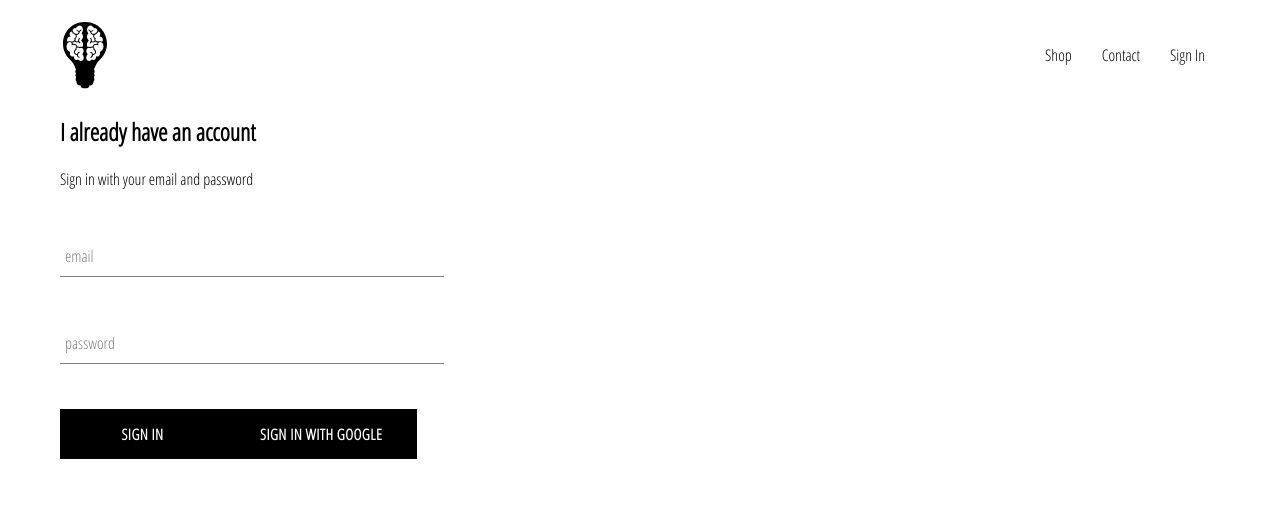
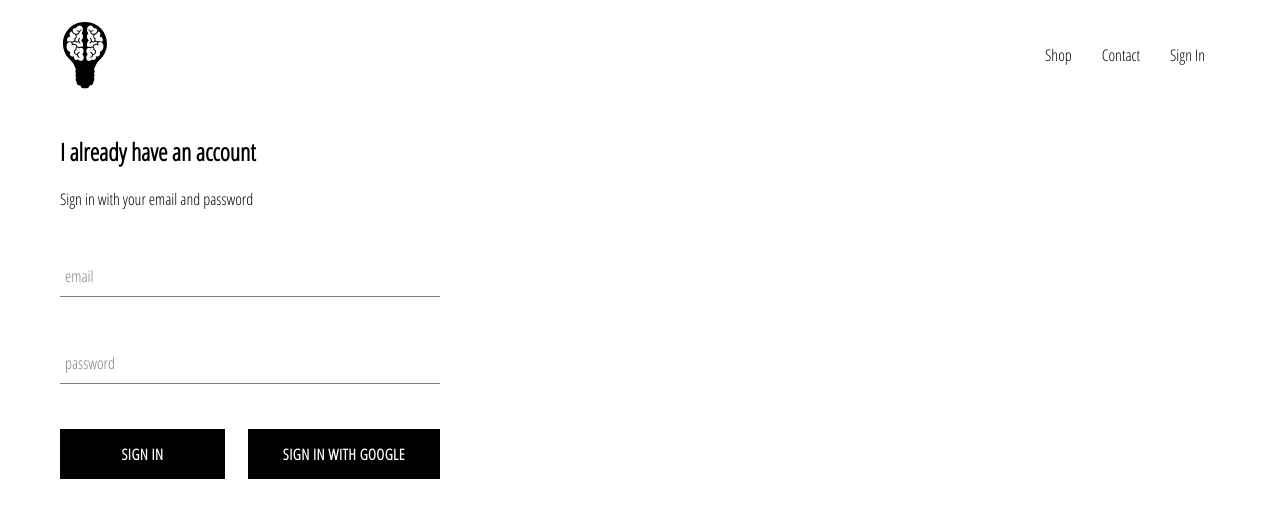
Before and after one commit to Mavroian/e-commerce, a React (Create React App) app: page /signin in a window 1280 px wide. Shown: the top 518 px of the page. Built offline with nearby package versions, Linux system fonts and the light colour scheme; no server answers.

Commit message:
added sign in styles

```diff
--- a/src/components/sign-in/sign-in.styles.scss
+++ b/src/components/sign-in/sign-in.styles.scss
@@ -1,3 +1,14 @@
 .sign-in {
-    width: 30vw;
+    width: 380px;
+    display: flex;
+    flex-direction: column;
+
+    .title {
+        margin: 10px 0;
+    }
+
+    .buttons {
+        display: flex;
+        justify-content: space-between;
+    }
 }
```
